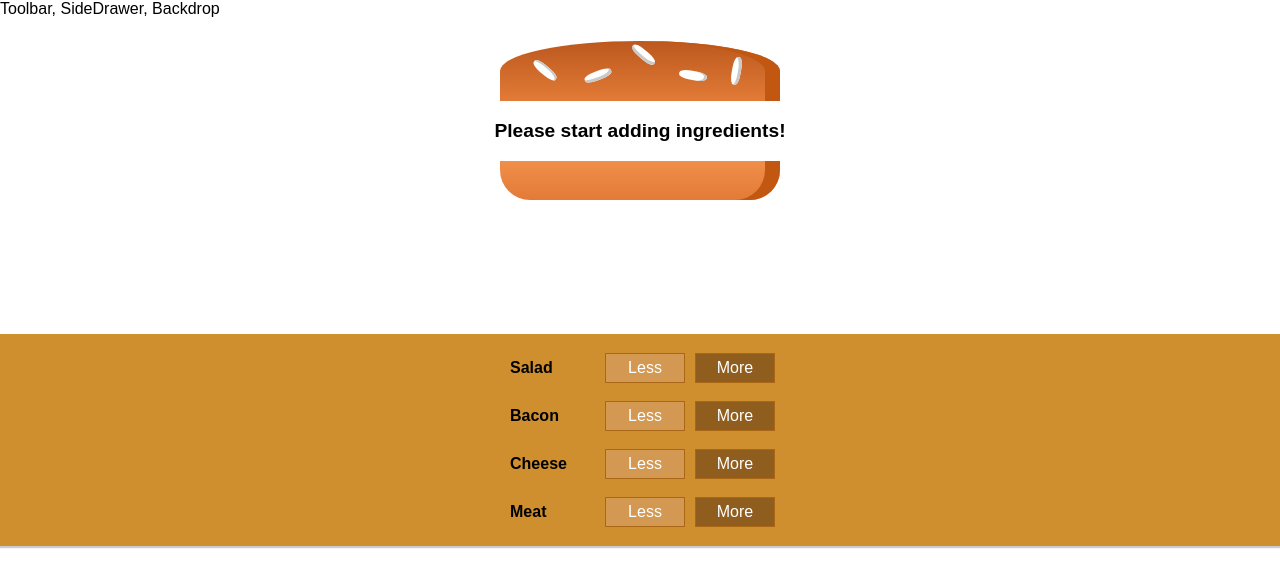
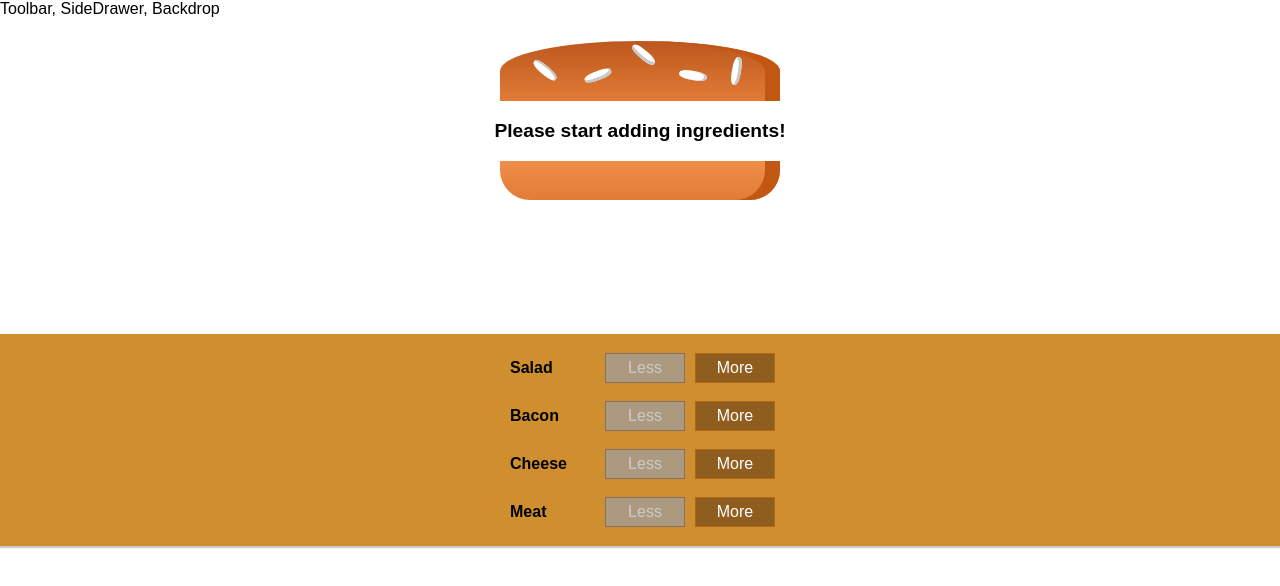
Before and after one commit to aaronsalud/ReactBurgerBuilderApp, a React app: page / in a window 1280 px wide. Shown: the top 586 px of the page. Built offline with nearby package versions, Linux system fonts and the light colour scheme.

Commit message:
Disabled Less button controls if needed

```diff
--- a/src/components/Burger/BuildControls/BuildControl/BuildControl.js
+++ b/src/components/Burger/BuildControls/BuildControl/BuildControl.js
@@ -4,7 +4,7 @@
 const buildControl = (props) => (
     <div className={classes.BuildControl}>
         <div className={classes.Label}>{props.label}</div>
-        <button className={classes.Less} onClick={props.removed}>Less</button>
+        <button className={classes.Less} onClick={props.removed} disabled={props.disabled}>Less</button>
         <button className={classes.More} onClick={props.added}>More</button>
     </div>
 );
--- a/src/components/Burger/BuildControls/BuildControls.js
+++ b/src/components/Burger/BuildControls/BuildControls.js
@@ -11,7 +11,7 @@
 const buildControls = (props) => (
     <div className={classes.BuildControls}>
         {controls.map(ctrl=>{
-           return <BuildControl key={ctrl.label} label={ctrl.label} added={() => props.ingredientAdded(ctrl.type)} removed={() => props.ingredientRemoved(ctrl.type)}/>
+           return <BuildControl key={ctrl.label} label={ctrl.label} added={() => props.ingredientAdded(ctrl.type)} removed={() => props.ingredientRemoved(ctrl.type)} disabled={props.disabled[ctrl.type]}/>
         })}
     </div>
 );
```
